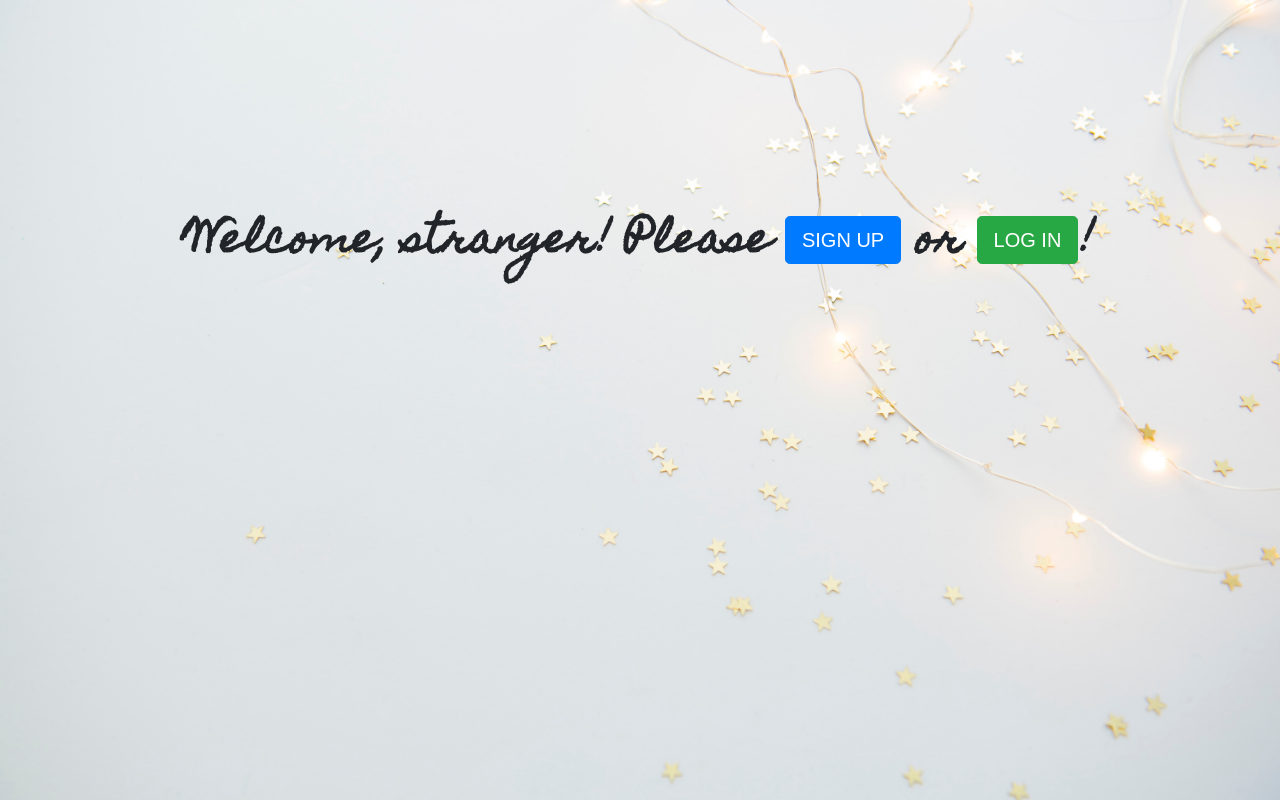
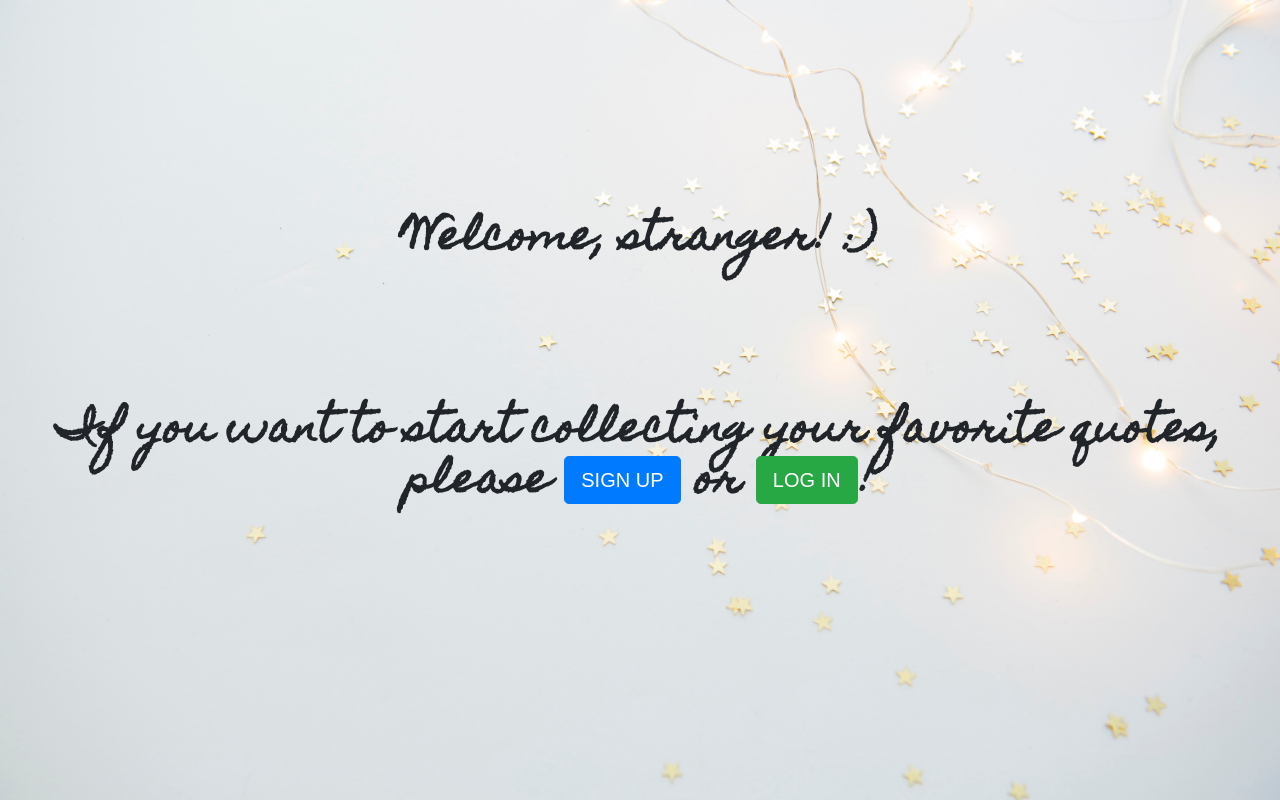
Before and after one commit to VBTX/favorite-quotes-client, a React (Create React App) app: page / in a window 1280 px wide. Built offline with nearby package versions, Linux system fonts and the light colour scheme; no server answers; a web font is replaced by a local one.

Commit message:
add additional text

```diff
--- a/src/components/pages/Home.js
+++ b/src/components/pages/Home.js
@@ -2,34 +2,66 @@ import React from 'react';
 // import Login from './LoginForm'
 // import Signup from './SignUp'
 // import Logout from './Logout'
-import { connect } from 'react-redux'
-import { Link } from "react-router-dom";
+import { connect } from 'react-redux';
+import { Link } from 'react-router-dom';
 import '../../App.css';
 // import SearchQuotes from './SearchQuotes'
-import RandomQuote from "../quotes/RandomQuote"
+import RandomQuote from '../quotes/RandomQuote';
 import Button from 'react-bootstrap/Button';
 
-
-
-const Home = ({currentUser, loggedIn}) => {
-	return (<>
-
-		{ currentUser ?
-
-		<><h1 style={{"fontFamily": "'Homemade Apple', cursive"}}><b> Welcome, {currentUser.name}! </b> <RandomQuote /></h1></> :
-
-		<><h1 style={{"fontFamily": "'Homemade Apple', cursive"}}><b> Welcome, stranger! Please <Button variant="primary" size="lg" style={{"fontFamily": 'sans-serif'}}><Link to="/signup" className="button-link">SIGN UP</Link></Button> or <Button variant="success" size="lg" style={{"fontFamily": 'sans-serif'}}><Link to="/login" className="button-link">LOG IN</Link></Button>!</b></h1></>
-
-		}
-
-</>)}
-
+const Home = ({ currentUser, loggedIn }) => {
+	return (
+		<>
+			{currentUser ? (
+				<>
+					<h1 style={{ fontFamily: "'Homemade Apple', cursive" }}>
+						<b> Welcome, {currentUser.name}! </b> <RandomQuote />
+					</h1>
+				</>
+			) : (
+				<>
+					<h1 style={{ fontFamily: "'Homemade Apple', cursive" }}>
+						<b>
+							{' '}
+							Welcome, stranger! :)
+							<br />
+							<br />
+							<br />
+							<br />
+							If you want to start collecting your favorite quotes, please{' '}
+							<Button
+								variant='primary'
+								size='lg'
+								style={{ fontFamily: 'sans-serif' }}
+							>
+								<Link to='/signup' className='button-link'>
+									SIGN UP
+								</Link>
+							</Button>{' '}
+							or{' '}
+							<Button
+								variant='success'
+								size='lg'
+								style={{ fontFamily: 'sans-serif' }}
+							>
+								<Link to='/login' className='button-link'>
+									LOG IN
+								</Link>
+							</Button>
+							!
+						</b>
+					</h1>
+				</>
+			)}
+		</>
+	);
+};
 
 const mapStateToProps = state => {
-  return {
-    currentUser: state.currentUser,
-    loggedIn: !!state.currentUser
-  }
-}
+	return {
+		currentUser: state.currentUser,
+		loggedIn: !!state.currentUser
+	};
+};
 
-export default connect(mapStateToProps)(Home)
+export default connect(mapStateToProps)(Home);
```
